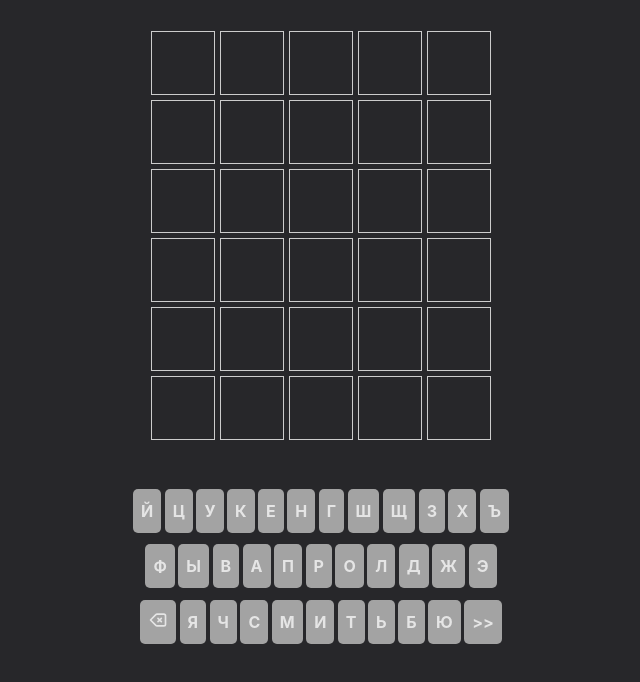
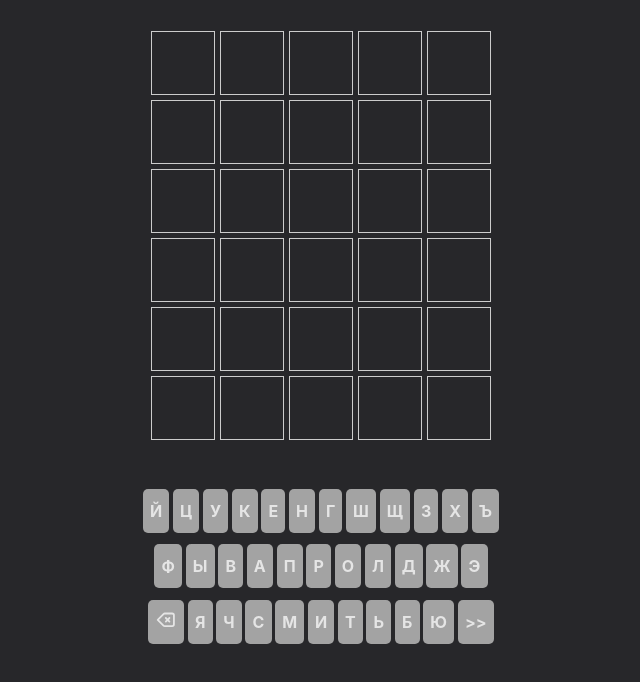
Before and after one commit to kheynov/wordle, a website built with Vite: page index.html in a window 1280 px wide. Shown: the part 66-748 px from the top of the page, without its empty margins (319-959 px from the left). Built offline with nearby package versions, Linux system fonts and the light colour scheme; no server answers; a web font is replaced by a local one.

Commit message:
fix: scale

```diff
--- a/src/styles/keyboard.css
+++ b/src/styles/keyboard.css
@@ -7,7 +7,6 @@
 	display: flex;
 	margin: 0 auto 8px;
 	justify-content: center;
-	width: 98%;
 }
 
 .key {
@@ -15,7 +14,7 @@
 	min-width: 22px;
 	min-height: 44px;
 	margin: 1.75px;
-	padding: 0.5rem;
+	padding: 0.45rem;
 	border-radius: 5px;
 	font-weight: 700;
 	font-size: 1rem;
```
